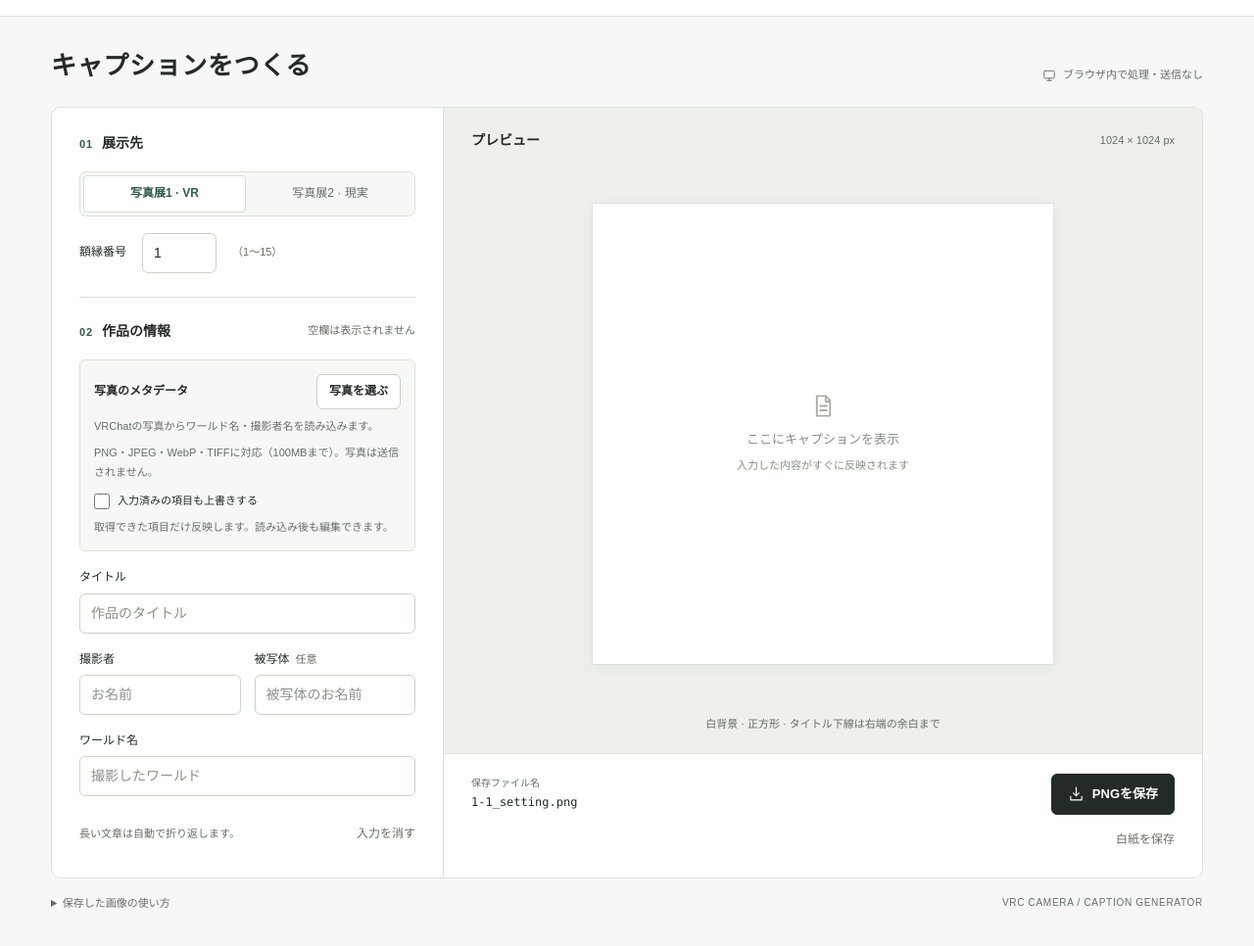
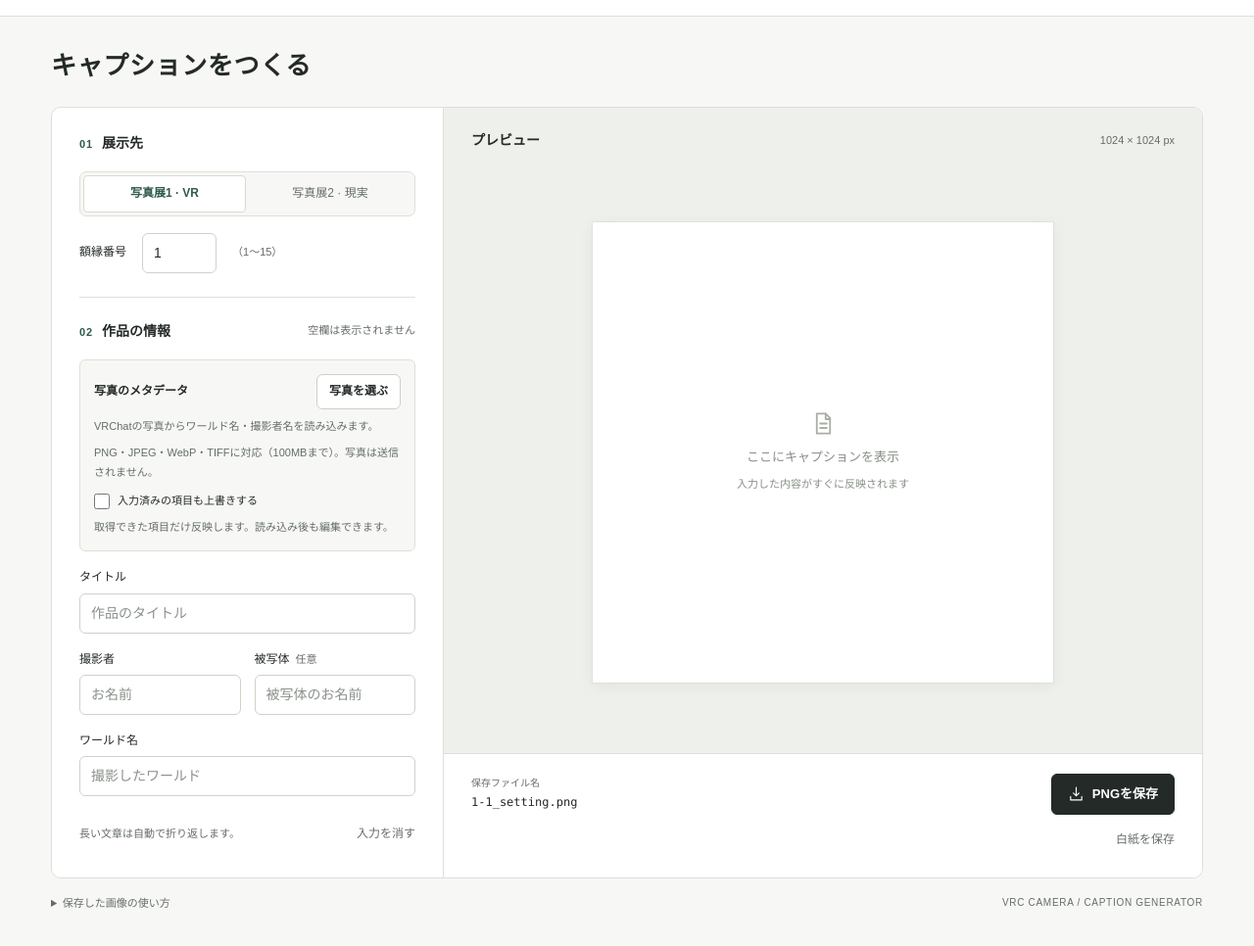
Before and after one commit to vrc-camera-meeting/caption-generator, a plain HTML site: page caption_generator.html in a window 1280 px wide. Shown: the part 60-1026 px from the top of the page at 98% size. Drawn offline with Linux system fonts and the light colour scheme.

Commit message:
Remove unnecessary helper text from caption generator

```diff
--- a/caption_generator.html
+++ b/caption_generator.html
@@ -23,7 +23,7 @@
 <body>
 <header class="topbar"><div class="topbar-inner"><div class="brand"><svg class="brand-icon" viewBox="0 0 24 24" fill="none" stroke="currentColor" stroke-width="1.6" stroke-linecap="round" stroke-linejoin="round" aria-hidden="true"><path d="M4 6h4l2-3h4l2 3h4a1 1 0 0 1 1 1v13H3V7a1 1 0 0 1 1-1Z"/><circle cx="12" cy="13" r="4"/></svg><div><strong>VRC CAMERA</strong><span>キャプション作成ツール</span></div></div></div></header>
 <div class="page">
-  <div class="page-heading"><div><h1>キャプションをつくる</h1></div><p class="local-note"><svg class="" viewBox="0 0 24 24" fill="none" stroke="currentColor" stroke-width="1.6" stroke-linecap="round" stroke-linejoin="round" aria-hidden="true"><rect x="3" y="4" width="18" height="13" rx="2"/><path d="M8 21h8m-4-4v4"/></svg>ブラウザ内で処理・送信なし</p></div>
+  <div class="page-heading"><div><h1>キャプションをつくる</h1></div></div>
   <main class="workbench caption">
     <section class="editor" aria-label="キャプションの入力">
       <div class="section-heading"><h2><span class="section-index">01</span>展示先</h2></div>
@@ -60,7 +60,6 @@
     <aside class="preview-panel" aria-label="画像の確認と保存">
       <div class="preview-heading"><h2>プレビュー</h2><span class="size">1024 × 1024 px</span></div>
       <div class="preview-stage"><div class="paper"><canvas id="out" width="1024" height="1024" role="img" aria-label="キャプション画像のプレビュー"></canvas><div class="empty-hint" id="emptyHint" aria-hidden="true"><svg class="" viewBox="0 0 24 24" fill="none" stroke="currentColor" stroke-width="1.6" stroke-linecap="round" stroke-linejoin="round" aria-hidden="true"><path d="M6 3h8l4 4v14H6Z"/><path d="M14 3v5h4M9 12h6m-6 4h6"/></svg><strong>ここにキャプションを表示</strong><span>入力した内容がすぐに反映されます</span></div></div></div>
-      <p class="preview-tip">白背景 · 正方形 · タイトル下線は右端の余白まで</p>
       <div class="export-bar"><div class="export-row"><div><span class="filename-label">保存ファイル名</span><div class="filename" id="fname" aria-live="polite">1-1_setting.png</div></div><button type="button" class="primary" id="save"><svg class="" viewBox="0 0 24 24" fill="none" stroke="currentColor" stroke-width="1.6" stroke-linecap="round" stroke-linejoin="round" aria-hidden="true"><path d="M12 3v12m-4-4 4 4 4-4M4 16v5h16v-5"/></svg>PNGを保存</button></div><div class="export-actions"><p class="status" id="saveStatus" role="status"></p><button type="button" class="text-button" id="blank">白紙を保存</button></div></div>
     </aside>
   </main>
```
